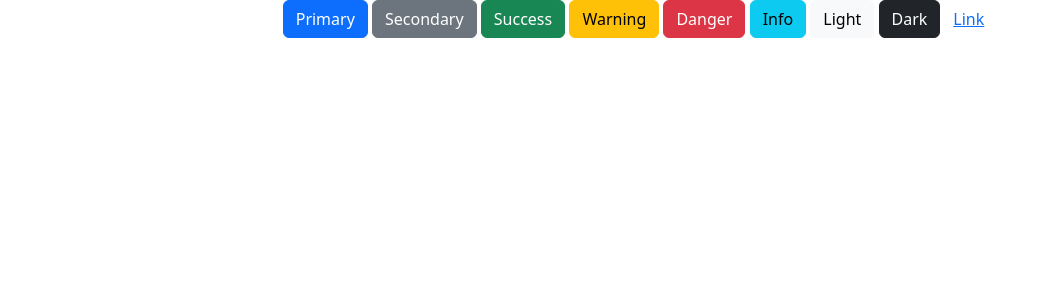
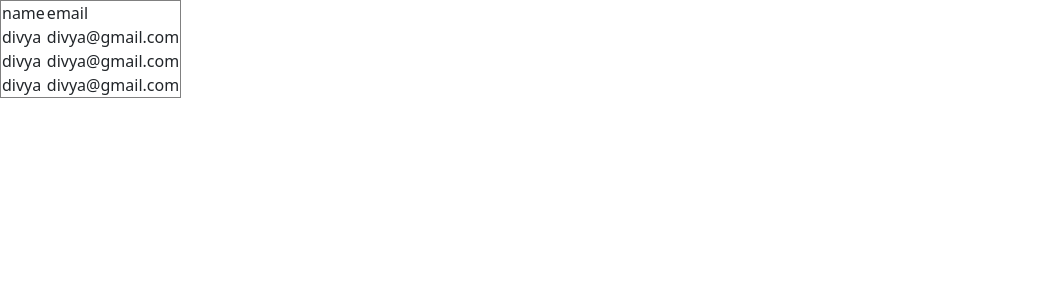
Before and after one commit to FirozSkAhmad/React, a React (Create React App) app: page / in a window 1280 px wide. Shown: the top 300 px of the page, without its empty margins (0-1047 px from the left). Built offline with nearby package versions, Linux system fonts and the light colour scheme.

Commit message:
1 file modified

```diff
--- a/src/App.js
+++ b/src/App.js
@@ -1,19 +1,36 @@
 import React from 'react';
 import './style.css';
-import {Button} from 'react-bootstrap'
+
+// const names = ['divya', 'pooja', 'sonali', 'shabiya'];
+
+const details = [
+  { name: 'divya', email: 'divya@gmail.com' },
+  { name: 'divya', email: 'divya@gmail.com' },
+  { name: 'divya', email: 'divya@gmail.com' },
+];
 
 export default function App() {
   return (
     <div className="App">
-      <Button variant="primary">Primary</Button>{' '}
-      <Button variant="secondary">Secondary</Button>{' '}
-      <Button variant="success">Success</Button>{' '}
-      <Button variant="warning">Warning</Button>{' '}
-      <Button variant="danger">Danger</Button>{' '}
-      <Button variant="info">Info</Button>{' '}
-      <Button variant="light">Light</Button>{' '}
-      <Button variant="dark">Dark</Button>
-      <Button variant="link">Link</Button>
+      {/* {names.map((name, id) => (
+        <h2 key={id}>My Name is:{name}</h2>
+      ))} */}
+      <table border="1">
+        <thead >
+          <tr>
+            <td>name</td>
+            <td>email</td>
+          </tr>
+        </thead>
+        <tbody>
+          {details.map((data, id) => (
+            <tr key={id}>
+              <td>{data.name}</td>
+              <td>{data.email}</td>
+            </tr>
+          ))}
+        </tbody>
+      </table>
     </div>
   );
 }
```
